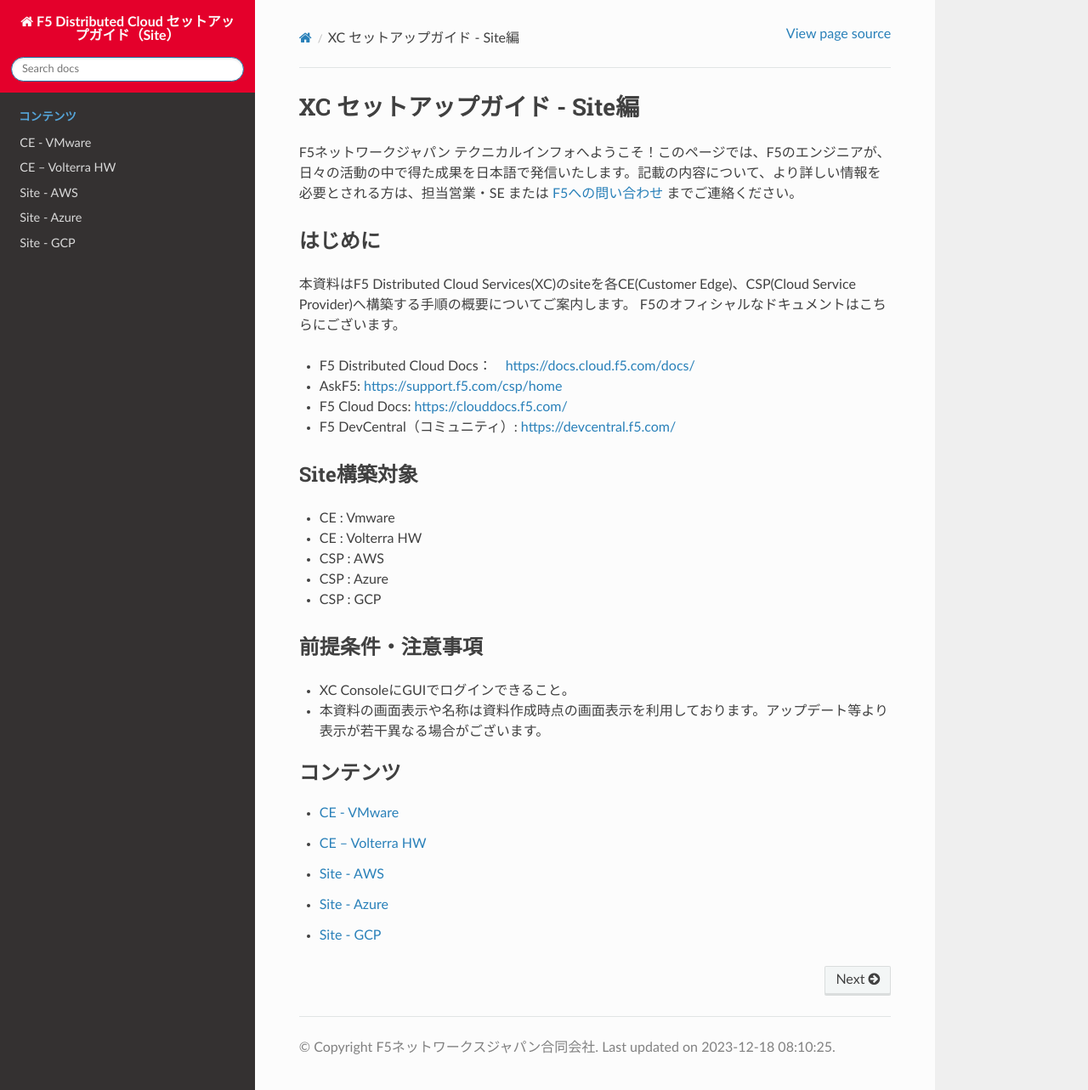
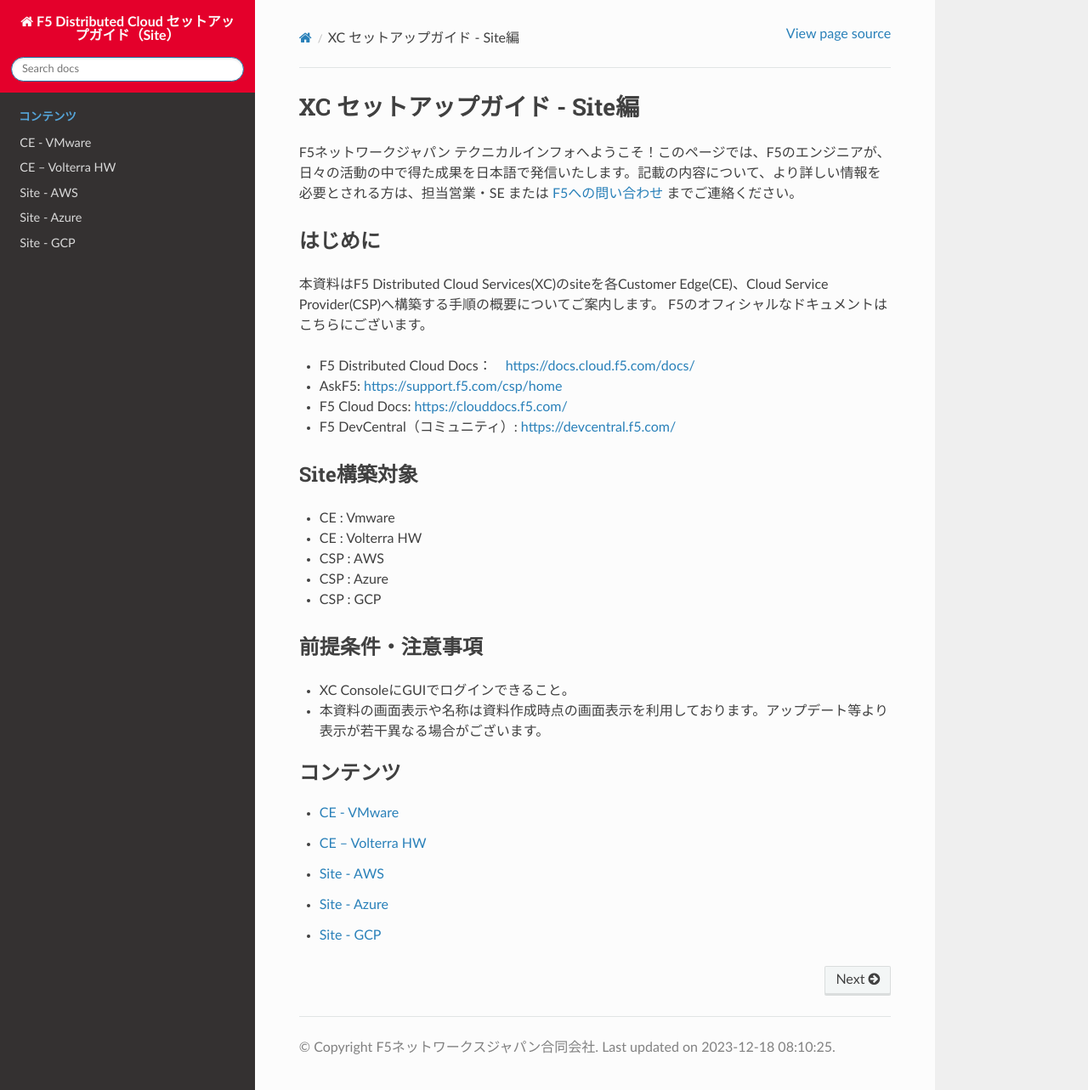
Before and after one commit to BeF5/f5j-dc-site, a Sphinx documentation site: the page built from docs/index.rst, in a window 1280 px wide and 1283 px high. Shown: the whole window at 85% size. Built offline with Sphinx 7.4.7 and the Read the Docs theme 2.0.0, drawn with Linux system fonts in a browser that asks for light colours.

```diff
--- a/docs/index.rst
+++ b/docs/index.rst
@@ -8,7 +8,7 @@ F5ネットワークジャパン テクニカルインフォへようこそ！
 
 はじめに
 -------
-本資料はF5 Distributed Cloud Services(XC)のsiteを各CE(Customer Edge)、CSP(Cloud Service Provider)へ構築する手順の概要についてご案内します。
+本資料はF5 Distributed Cloud Services(XC)のsiteを各Customer Edge(CE)、Cloud Service Provider(CSP)へ構築する手順の概要についてご案内します。
 F5のオフィシャルなドキュメントはこちらにございます。
 
 - F5 Distributed Cloud Docs：　https://docs.cloud.f5.com/docs/
```
